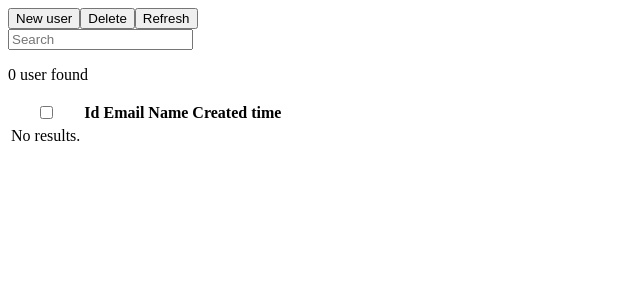
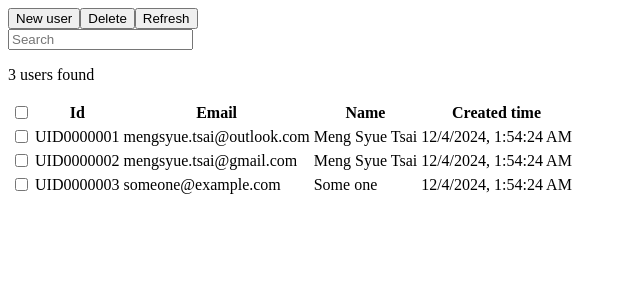
Before and after one commit to MengsyueAmaoTsai/Templates, a Nuxt app in the folder src/web/Nuxt/: page /users in a window 1280 px wide. Shown: the top 300 px of the page, without its empty margins (0-640 px from the left). Built offline with nearby package versions, Linux system fonts and the light colour scheme.

Commit message:
add dummy data

```diff
--- a/src/web/Nuxt/src/pages/users/index.vue
+++ b/src/web/Nuxt/src/pages/users/index.vue
@@ -38,12 +38,31 @@
         <td>{{ user.id }}</td>
         <td>{{ user.email }}</td>
         <td>{{ user.name }}</td>
-        <td>{{ user.created_at }}</td>
+        <td>{{ user.createdTime.toLocaleString() }}</td>
       </tr>
     </tbody>
   </table>
 </template>
 
 <script lang="ts" setup>
-const users = ref([]);
+const users = ref([
+  {
+    id: "UID0000001",
+    email: "mengsyue.tsai@outlook.com",
+    name: "Meng Syue Tsai",
+    createdTime: new Date(),
+  },
+  {
+    id: "UID0000002",
+    email: "mengsyue.tsai@gmail.com",
+    name: "Meng Syue Tsai",
+    createdTime: new Date(),
+  },
+  {
+    id: "UID0000003",
+    email: "someone@example.com",
+    name: "Some one",
+    createdTime: new Date(),
+  },
+]);
 </script>
```
